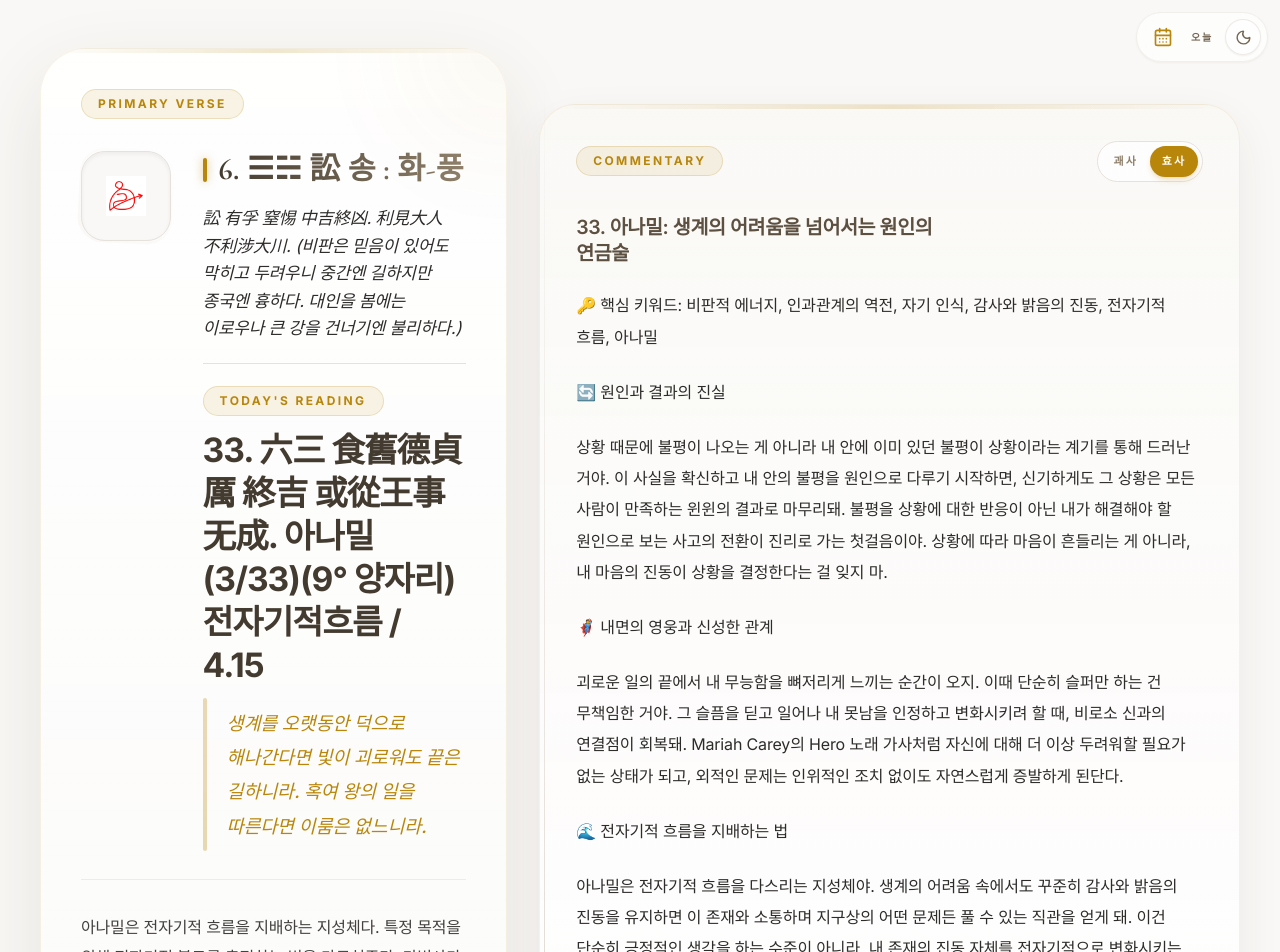
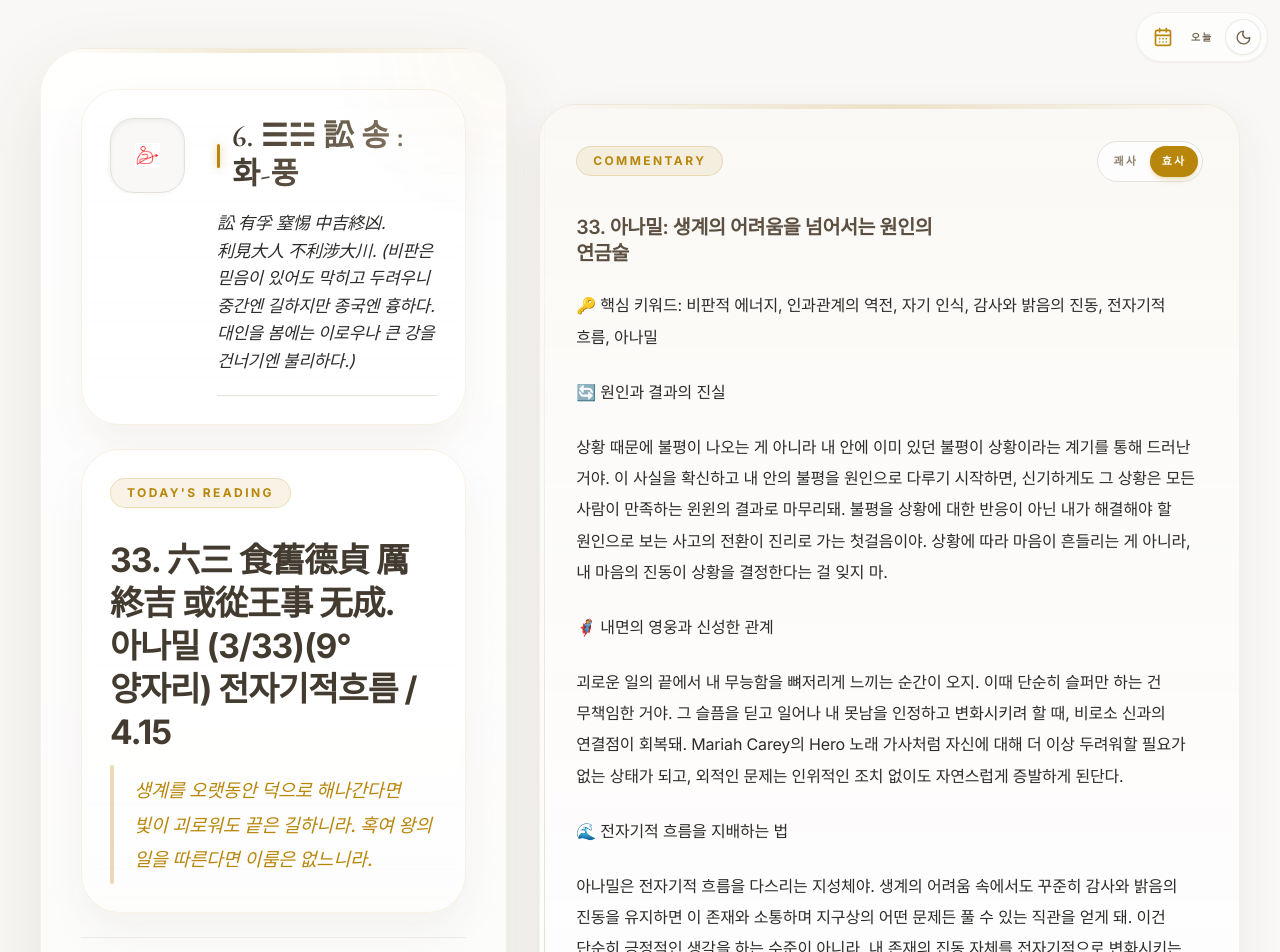
Before and after one commit to concario17-max/calendar, a React (Vite) app: page / in a window 1280 px wide. Shown: the top 952 px of the page. Built offline with nearby package versions, Linux system fonts and the light colour scheme; a web font is replaced by a local one.

Commit message:
style: separate reading summary and verse cards

```diff
--- a/src/components/IChingSection.tsx
+++ b/src/components/IChingSection.tsx
@@ -287,11 +287,8 @@ export const IChingSection: React.FC<IChingSectionProps> = ({
             <div className="absolute -top-24 -right-24 h-48 w-48 rounded-full bg-elegant-gold opacity-5 blur-3xl dark:opacity-5" />
 
             <div className="relative z-10 h-full min-h-0 p-6 md:p-10">
-              <div className="flex items-center justify-between gap-3 mb-8">
-                <PanelBadge>Primary Verse</PanelBadge>
-              </div>
-
-              <div className="space-y-7">
+              <div className="space-y-6">
+                <div className="rounded-[2.4rem] border border-elegant-gold/10 bg-white/72 p-5 shadow-[0_18px_40px_rgba(79,63,39,0.06)] backdrop-blur-sm dark:bg-ray-dark/58 md:p-7">
                 <div
                   data-testid="reading-top-unit"
                   className="grid gap-5 md:grid-cols-[minmax(0,0.34fr)_minmax(0,1fr)] md:items-start md:gap-8"
@@ -323,10 +320,19 @@ export const IChingSection: React.FC<IChingSectionProps> = ({
                         {guaData.meta}
                       </p>
                     </div>
+                  </div>
+                </div>
+                </div>
+
+                <div
+                  data-testid="reading-verse-unit"
+                  className="rounded-[2.4rem] border border-elegant-gold/10 bg-gradient-to-b from-warm-gray-50/72 to-white/82 p-5 shadow-[0_18px_40px_rgba(79,63,39,0.05)] backdrop-blur-sm dark:from-ray-dark/58 dark:to-ray-dark/42 md:p-7"
+                >
+                  <div className="flex items-center justify-between gap-3 mb-7">
+                    <PanelBadge>Today&apos;s Reading</PanelBadge>
+                  </div>
 
                   <div className="space-y-3 pt-0.5">
-                      <PanelBadge>Today&apos;s Reading</PanelBadge>
-
                     <h4 className="max-w-[22ch] text-[1.7rem] font-display font-bold tracking-[-0.03em] leading-[1.28] text-warm-gray-800 break-keep dark:text-white/95 md:text-[2.1rem]">
                       {yaoData.titleLine}
                     </h4>
@@ -336,7 +342,6 @@ export const IChingSection: React.FC<IChingSectionProps> = ({
                       <p className="max-w-[34rem] pl-6 py-2 text-[1.02rem] font-display font-medium italic leading-[1.85] break-keep text-elegant-gold md:text-[1.16rem]">
                         {yaoData.short}
                       </p>
-                      </div>
                     </div>
                   </div>
                 </div>
```
Also changed, not shown: 2 other files (tests, documents, lock files or other folders). Lines whose indentation alone changed are shown as unchanged.
